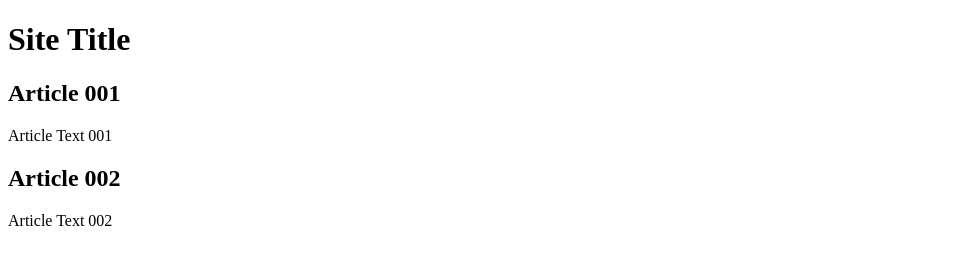
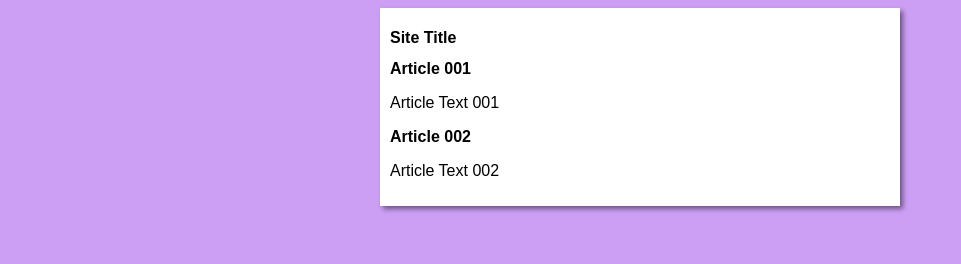
Before and after one commit to Ribeirosk8/Site-Project, a plain HTML site: page index.html in a window 1280 px wide. Shown: the whole page, without its empty margins (0-961 px from the left). Drawn offline with Linux system fonts and the light colour scheme.

Commit message:
starting design

```diff
--- a/index.html
+++ b/index.html
@@ -4,6 +4,7 @@
     <meta charset="UTF-8">
     <meta name="viewport" content="width=device-width, initial-scale=1.0">
     <title>Site Title</title>
+    <link rel="stylesheet" href="styles/style.css">
 </head>
 <body>
     <main>
--- /dev/null
+++ b/styles/style.css
@@ -0,0 +1,18 @@
+* {
+    font-family: Arial, Helvetica, sans-serif;
+    font-size: 16px;
+}
+
+body {
+    background-color: rgb(204, 159, 245);
+
+}
+
+main {
+    background-color: white;
+    width: 500px;
+    margin: auto;
+    padding: 10px;
+    box-shadow: 3px 3px 5px rgba(0, 0, 0, 0.473);
+
+}
```
